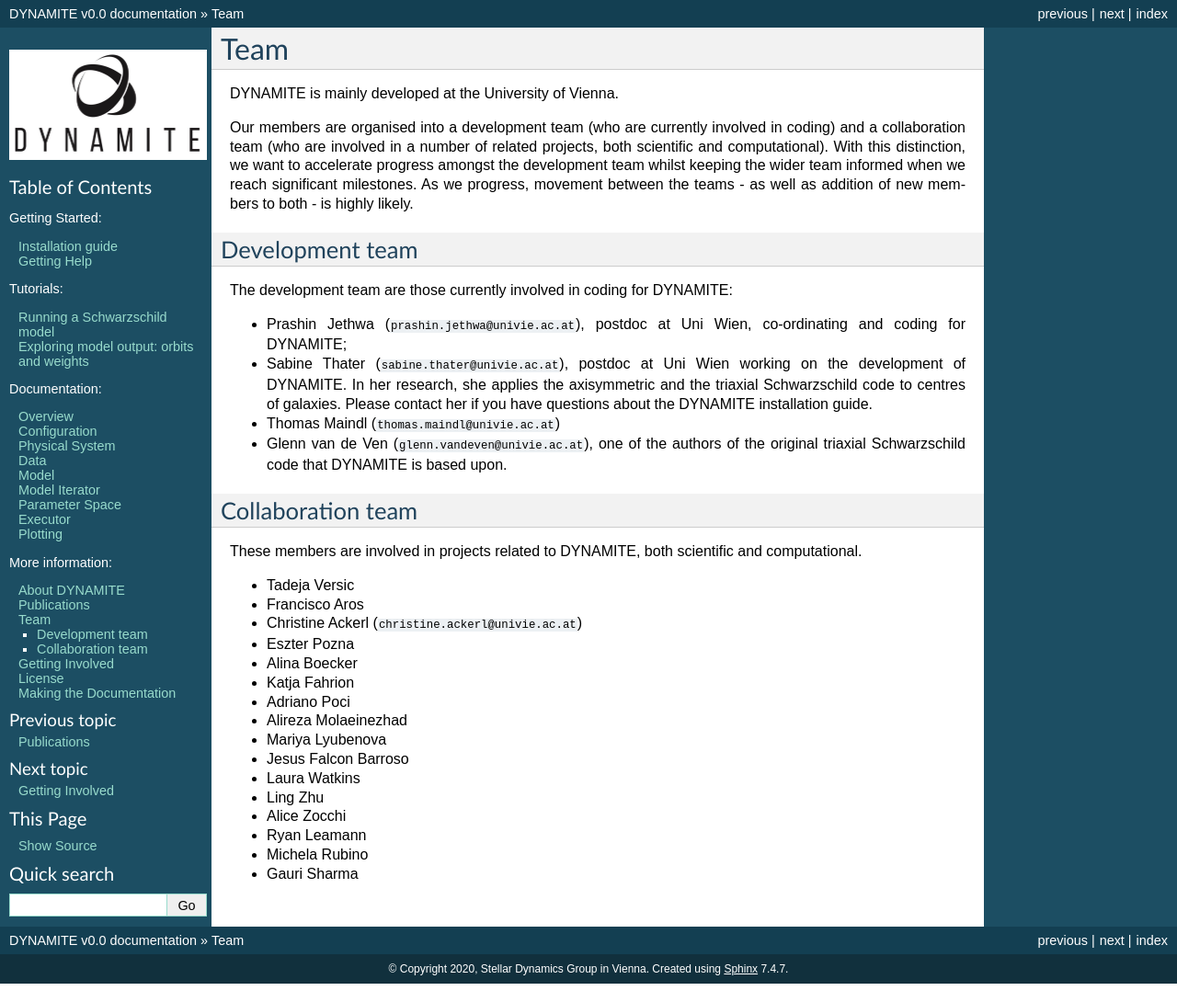
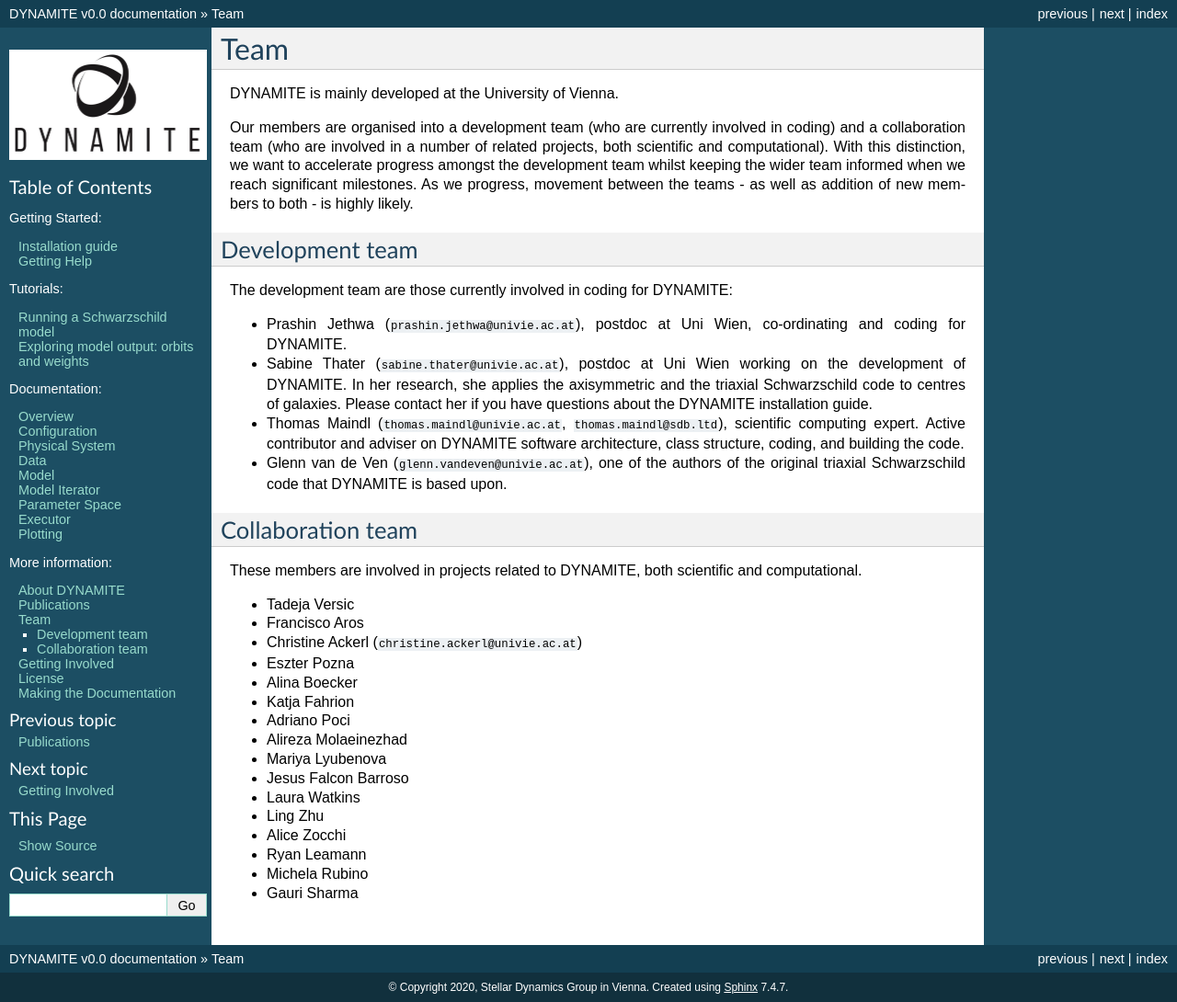
Before and after one commit to dynamics-of-stellar-systems/dynamite, a Sphinx documentation site: the page built from docs/team.rst, in a window 1280 px wide. Shown: the whole page at 92% size. Built offline with Sphinx 7.4.7, drawn with Linux system fonts in a browser that asks for light colours.

Commit message:
Added info on Thomas to the team page. Fixed a minor typo.

```diff
--- a/docs/team.rst
+++ b/docs/team.rst
@@ -16,11 +16,11 @@ Development team
 
 The development team are those currently involved in coding for DYNAMITE:
 
-* Prashin Jethwa (``prashin.jethwa@univie.ac.at``), postdoc at Uni Wien, co-ordinating and coding for DYNAMITE;
+* Prashin Jethwa (``prashin.jethwa@univie.ac.at``), postdoc at Uni Wien, co-ordinating and coding for DYNAMITE.
 
 * Sabine Thater (``sabine.thater@univie.ac.at``), postdoc at Uni Wien working on the development of DYNAMITE. In her research, she applies the axisymmetric and the triaxial Schwarzschild code to centres of galaxies. Please contact her if you have questions about the DYNAMITE installation guide.
 
-* Thomas Maindl (``thomas.maindl@univie.ac.at``)
+* Thomas Maindl (``thomas.maindl@univie.ac.at``, ``thomas.maindl@sdb.ltd``), scientific computing expert. Active contributor and adviser on DYNAMITE software architecture, class structure, coding, and building the code.
 
 * Glenn van de Ven (``glenn.vandeven@univie.ac.at``), one of the authors of the original triaxial Schwarzschild code that DYNAMITE is based upon.
 
```
